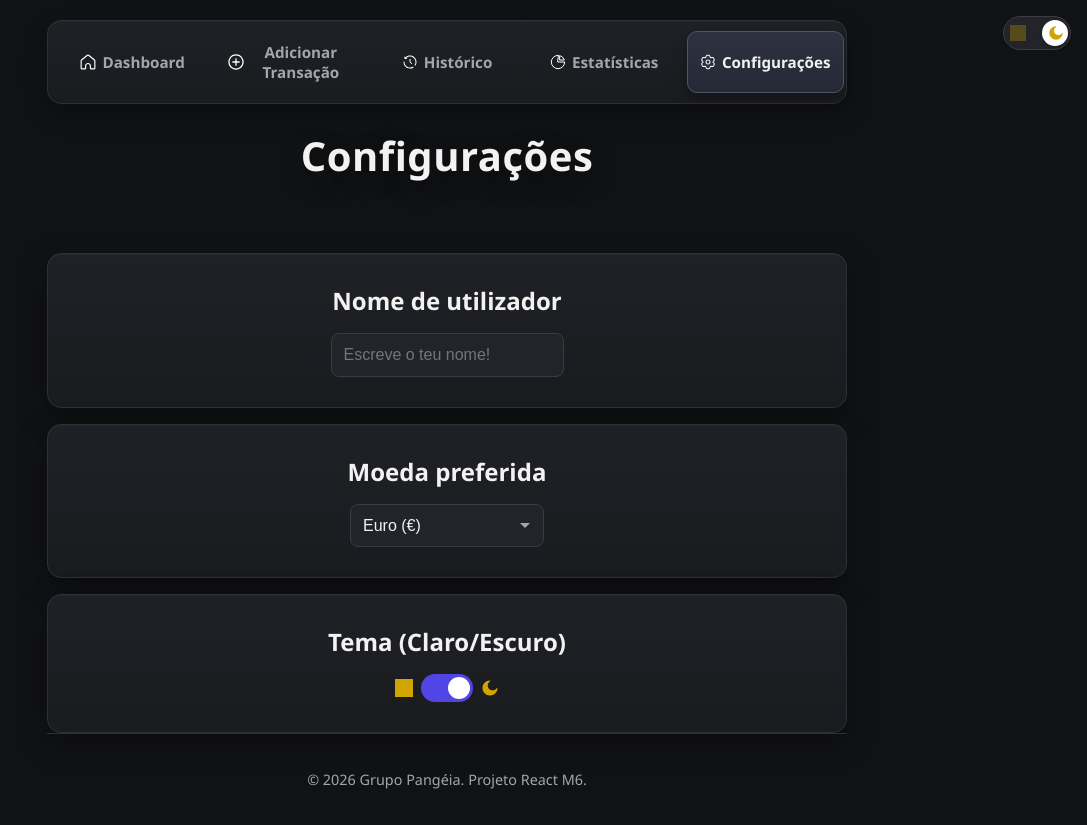
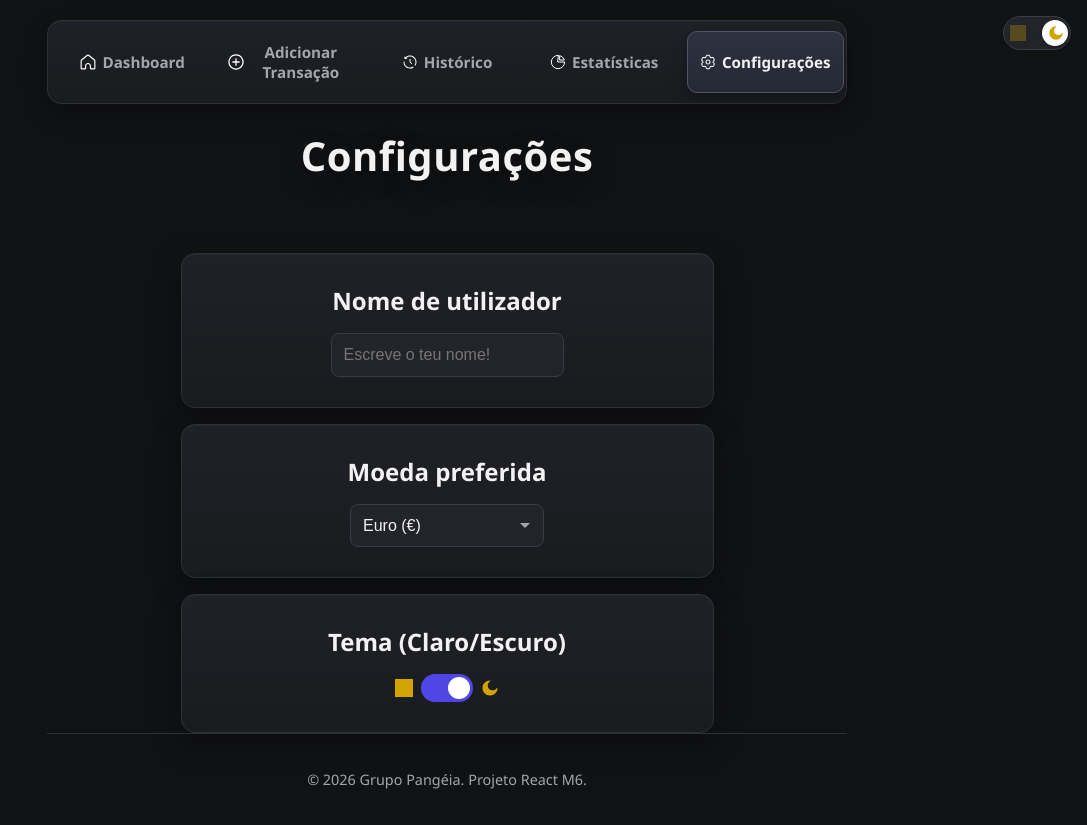
Before and after one commit to DanielMoraesTI/projeto_react, a React (Vite) app: page /settings in a window 1280 px wide. Shown: the whole page, without its empty margins (193-1280 px from the left). Built offline with nearby package versions, Linux system fonts and the light colour scheme; grey boxes are pictures that could not be loaded.

Commit message:
fix containers

```diff
--- a/src/styles/App.css
+++ b/src/styles/App.css
@@ -87,6 +87,9 @@ body.claro .navbar a.active {
   display: flex;
   flex-direction: column;
   gap: 16px;
+  max-width: 533px;
+  margin: 0 auto;
+  width: 100%;
 }
 
 .settings-container .card {
@@ -722,6 +725,9 @@ input[type="number"] {
   box-shadow:
     inset 0 1px 0 rgba(255, 255, 255, 0.03),
     0 10px 30px rgba(0, 0, 0, 0.35);
+  max-width: 533px;
+  margin: 0 auto;
+  width: 100%;
 }
 
 .error-message {
```
